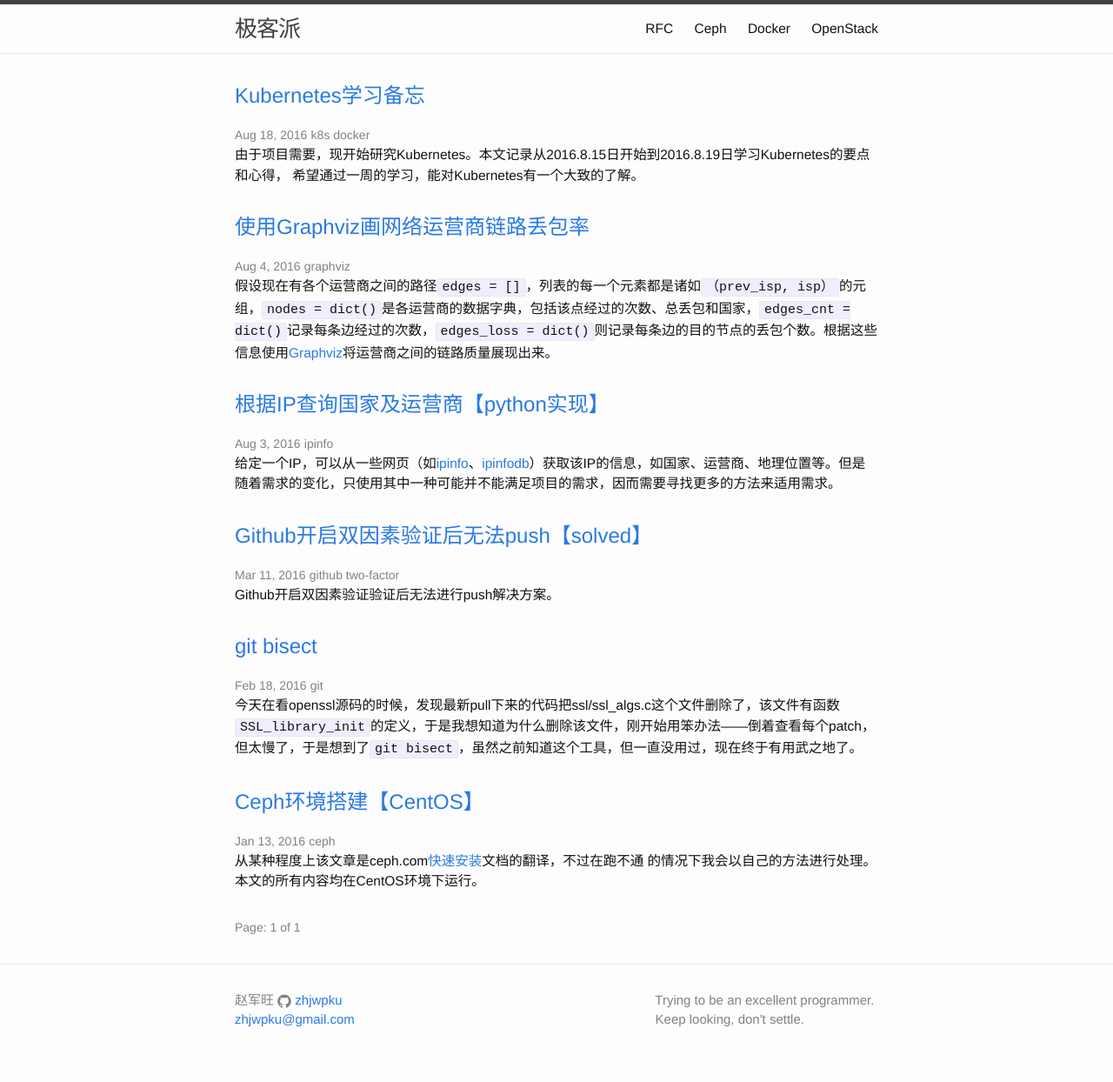
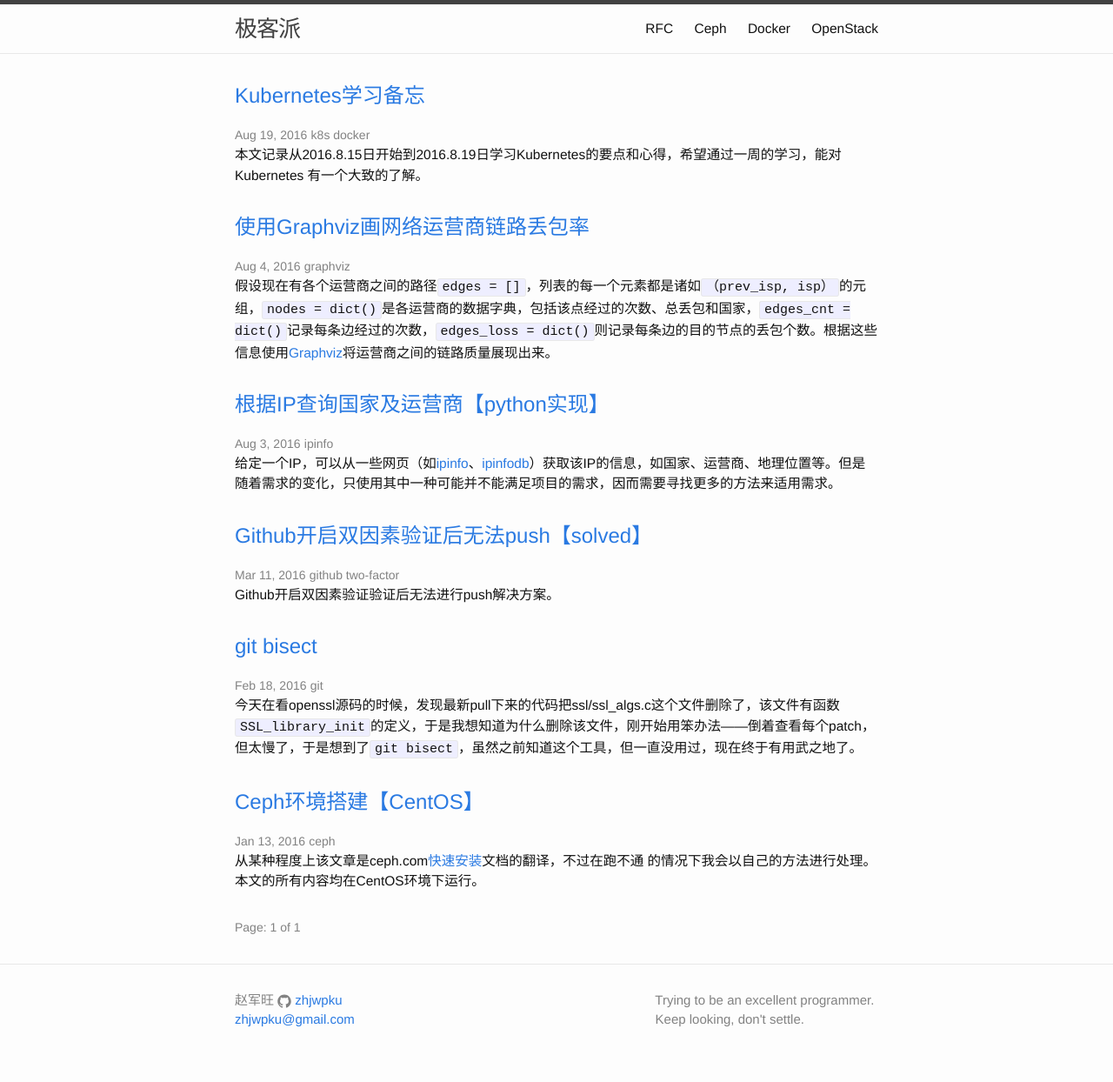
Before and after one commit to zhjwpku/zhjwpku.github.io, a Jekyll site: the page built from index.html, in a window 1280 px wide. Shown: the whole page at 87% size. Built offline with Jekyll 4.4.1, drawn with Linux system fonts in a browser that asks for light colours; the list of posts is cut into pages by our own code.

Commit message:
kubernetes memo: polish
Signed-off-by: Zhao Junwang <zhjwpku@gmail.com>

```diff
--- a/_posts/2016-08-19-kubernetes_memo.markdown
+++ b/_posts/2016-08-19-kubernetes_memo.markdown
@@ -1,15 +1,15 @@
 ---
 layout: post
 title:  "Kubernetes学习备忘"
-date:   2016-08-18 20:00:00 +0800
+date:   2016-08-19 18:00:00 +0800
 categories: docker
 tags:
 - k8s
 - docker
 ---
 
-由于项目需要，现开始研究Kubernetes。本文记录从2016.8.15日开始到2016.8.19日学习Kubernetes的要点和心得，
-希望通过一周的学习，能对Kubernetes有一个大致的了解。
+本文记录从2016.8.15日开始到2016.8.19日学习Kubernetes的要点和心得，希望通过一周的学习，能对Kubernetes
+有一个大致的了解。
 
 <h4>Kubernetes是什么</h4>
 
@@ -178,8 +178,7 @@
 
 下载kubectl二进制文件:
 {% highlight shell %}
-// linux/amd64
-// generic download path is:
+// linux/amd64 generic download path is:
 // https://storage.googleapis.com/kubernetes-release/release/${K8S_VERSION}/bin/${GOOS}/${GOARCH}/${K8S_BINARY}
 $curl -Lo kubectl http://storage.googleapis.com/kubernetes-release/release/v1.3.0/bin/linux/amd64/kubectl && chmod +x kubectl && sudo mv kubectl /usr/local/bin/
 {% endhighlight %}
```
Also changed, not shown: other parts of _posts/2016-08-19-kubernetes_memo.markdown (+2 -2 lines).
